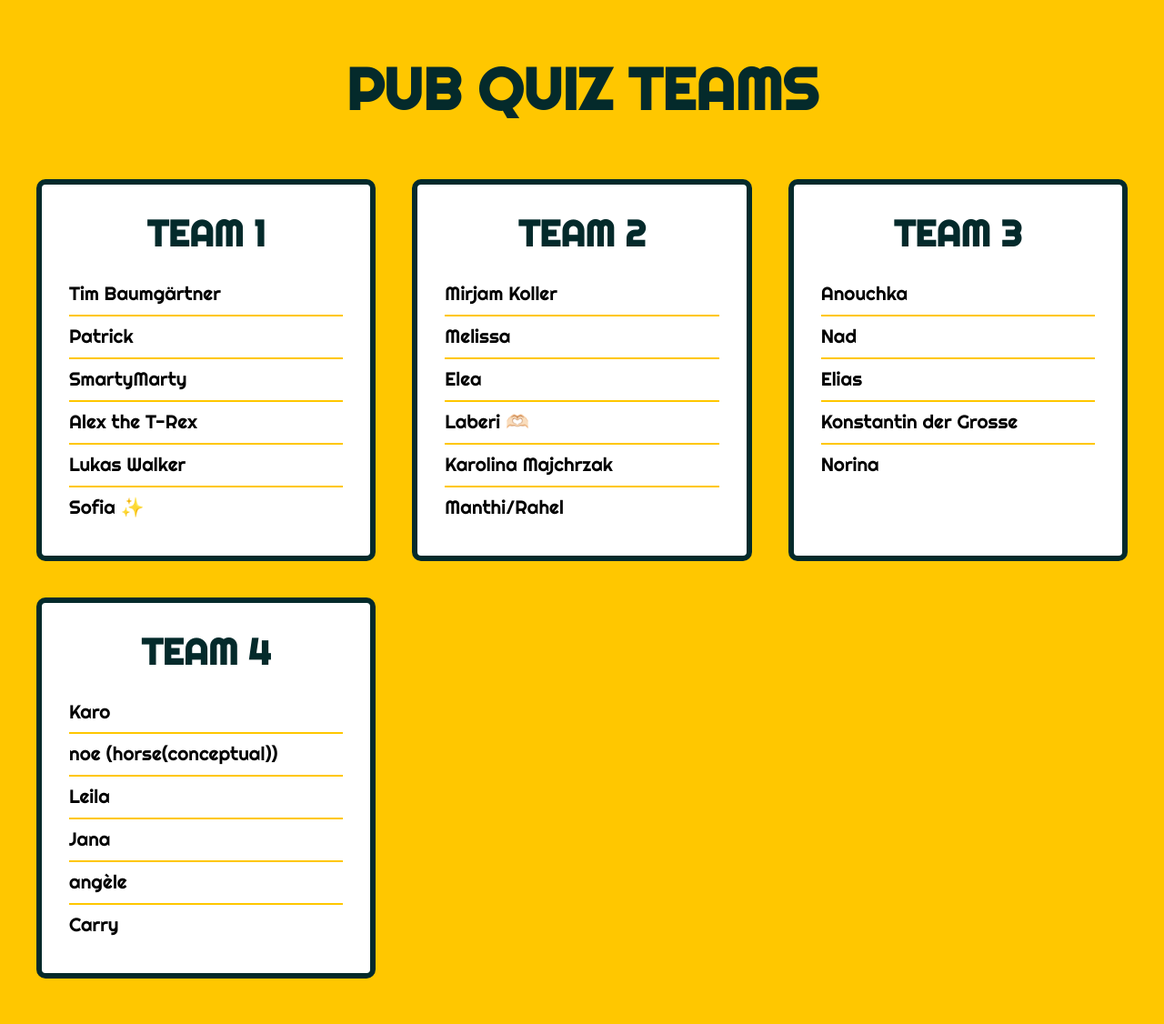
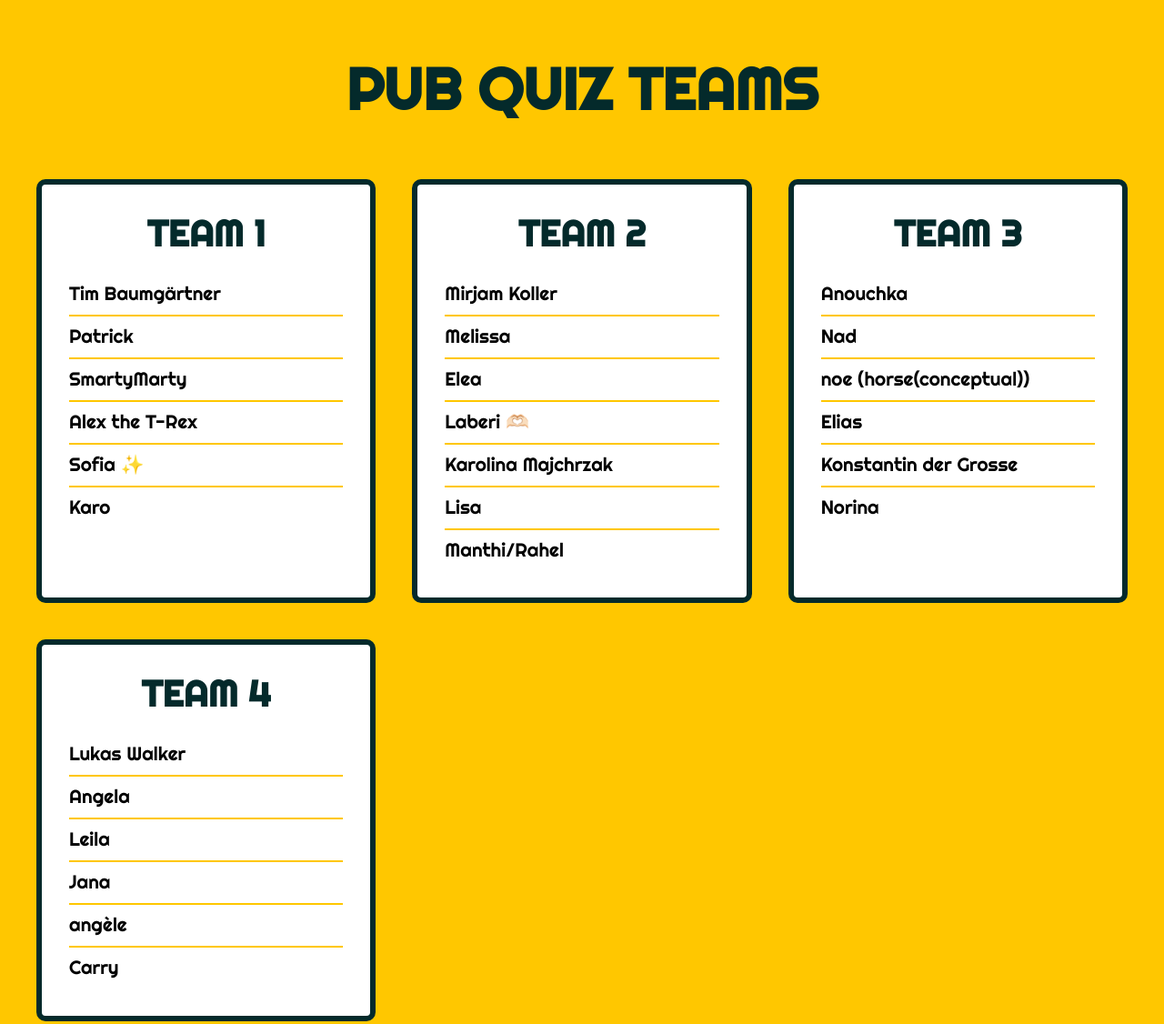
Before and after one commit to manthangadhia/pubquiz, a plain HTML site: page groups.html in a window 1280 px wide. Shown: the whole page at 91% size. Drawn offline with Linux system fonts and the light colour scheme.

Commit message:
FINAL groups (probably not)

```diff
--- a/groups.html
+++ b/groups.html
@@ -117,8 +117,8 @@
                     <li>Patrick</li>
                     <li>SmartyMarty</li>
                     <li>Alex the T-Rex</li>
-                    <li>Lukas Walker</li>
                     <li>Sofia ✨</li>
+                    <li>Karo</li>
                 </ul>
             </div>
 
@@ -130,6 +130,7 @@
                     <li>Elea</li>
                     <li>Laberi 🫶🏻</li>
                     <li>Karolina Majchrzak</li>
+                    <li>Lisa</li>
                     <li>Manthi/Rahel</li>
                 </ul>
             </div>
@@ -139,6 +140,7 @@
                 <ul class="team-members">
                     <li>Anouchka</li>
                     <li>Nad</li>
+                    <li>noe (horse(conceptual))</li>
                     <li>Elias</li>
                     <li>Konstantin der Grosse</li>
                     <li>Norina</li>
@@ -148,8 +150,8 @@
             <div class="team-card">
                 <div class="team-header">Team 4</div>
                 <ul class="team-members">
-                    <li>Karo</li>
-                    <li>noe (horse(conceptual))</li>
+                    <li>Lukas Walker</li>
+                    <li>Angela</li>
                     <li>Leila</li>
                     <li>Jana</li>
                     <li>angèle</li>
```
